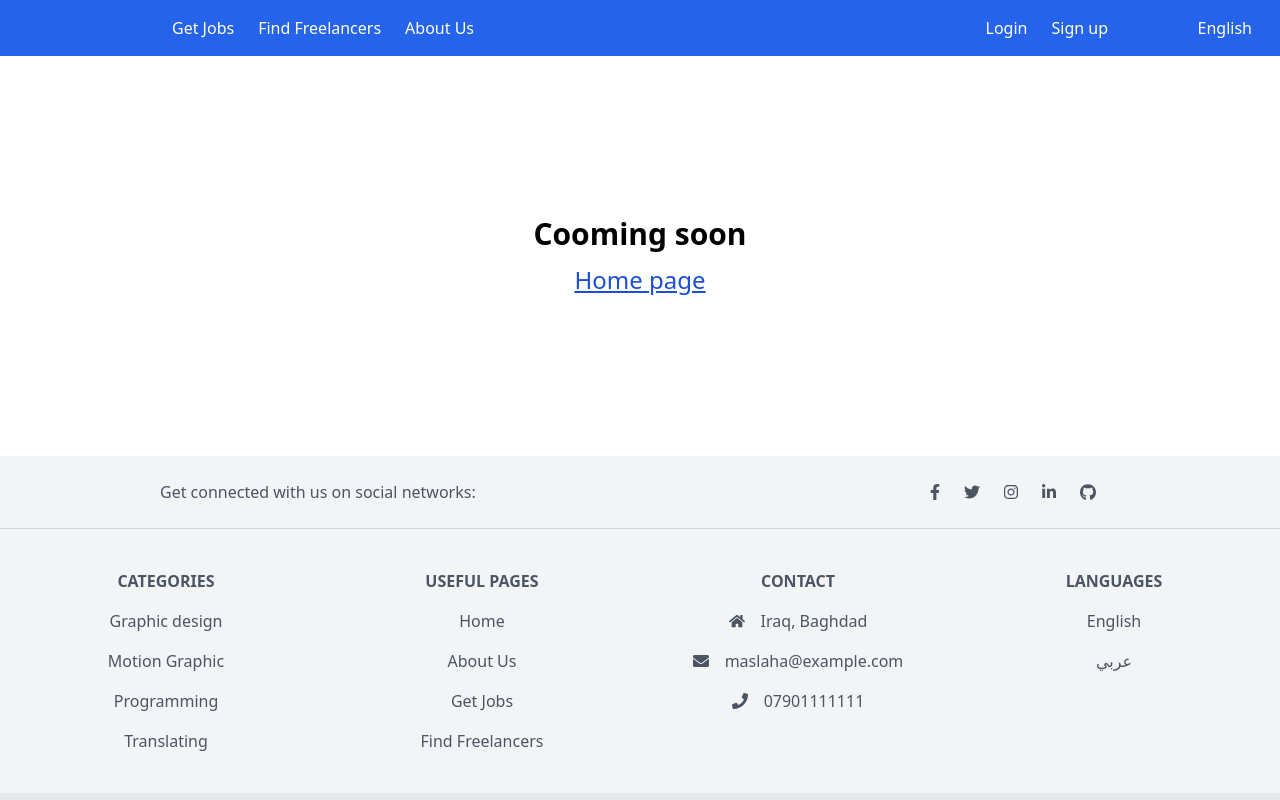
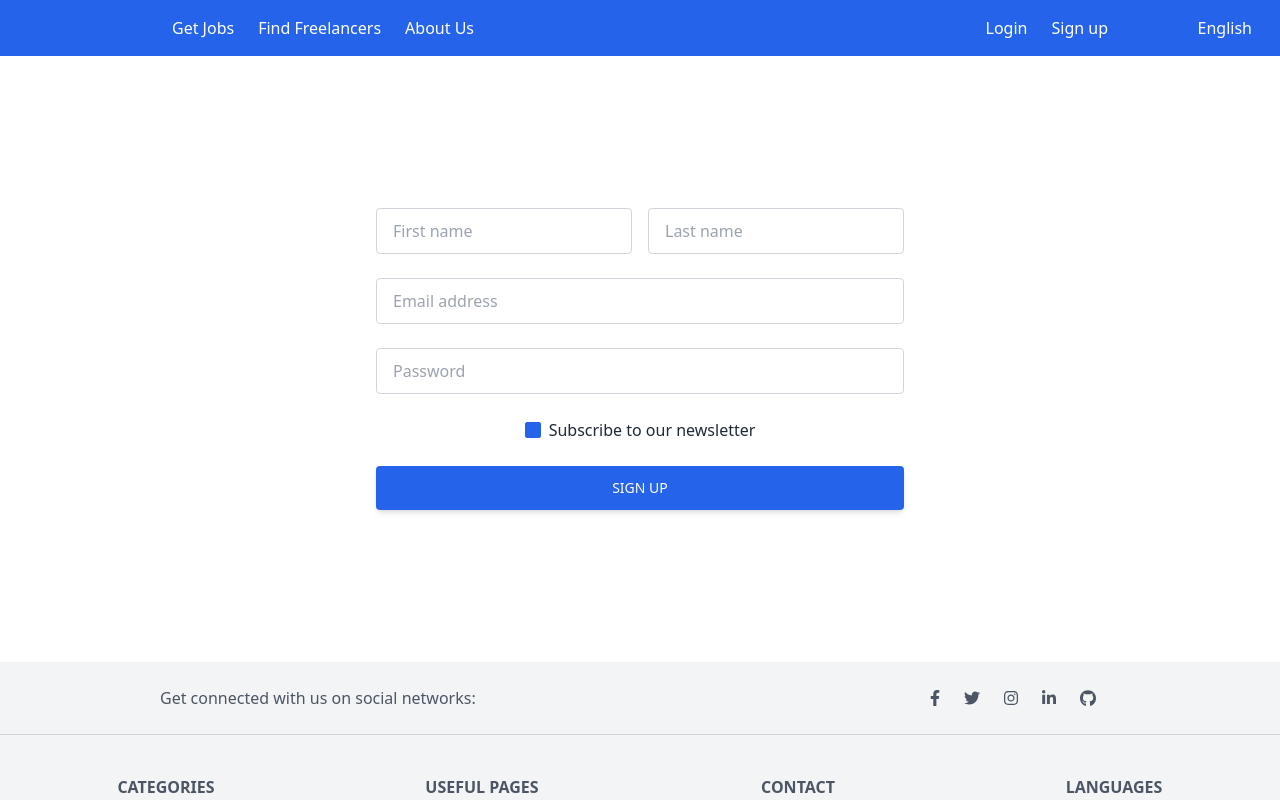
Before and after one commit to moh1434/Maslah-Tech-vue3, a Vue app: page /sign-up in a window 1280 px wide. Shown: the top 800 px of the page. Built offline with nearby package versions, Linux system fonts and the light colour scheme.

Commit message:
init sign-up page

```diff
--- /dev/null
+++ b/src/components/Auth/SignUpForm.vue
@@ -0,0 +1,191 @@
+<script setup lang="ts">
+import { useI18n } from 'vue-i18n';
+const { t } = useI18n();
+</script>
+
+<template>
+  <div class="my-12 md:my-32">
+    <div class="mx-auto block p-6 max-w-xl">
+      <form>
+        <div class="grid grid-cols-2 gap-4">
+          <div class="form-group mb-6">
+            <input
+              type="text"
+              class="
+                form-control
+                block
+                w-full
+                px-3
+                md:px-4
+                py-1.5
+                md:py-2.5
+                text-base
+                font-normal
+                text-gray-700
+                bg-white bg-clip-padding
+                border border-solid border-gray-300
+                rounded
+                transition
+                ease-in-out
+                m-0
+                focus:text-gray-700
+                focus:bg-white
+                focus:border-blue-600
+                focus:outline-none
+              "
+              id="exampleInput123"
+              aria-describedby="emailHelp123"
+              placeholder="First name"
+            />
+          </div>
+          <div class="form-group mb-6">
+            <input
+              type="text"
+              class="
+                form-control
+                block
+                w-full
+                px-3
+                md:px-4
+                py-1.5
+                md:py-2.5
+                text-base
+                font-normal
+                text-gray-700
+                bg-white bg-clip-padding
+                border border-solid border-gray-300
+                rounded
+                transition
+                ease-in-out
+                m-0
+                focus:text-gray-700
+                focus:bg-white
+                focus:border-blue-600
+                focus:outline-none
+              "
+              id="exampleInput124"
+              aria-describedby="emailHelp124"
+              placeholder="Last name"
+            />
+          </div>
+        </div>
+        <div class="form-group mb-6">
+          <input
+            type="email"
+            class="
+              form-control
+              block
+              w-full
+              px-3
+              md:px-4
+              py-1.5
+              md:py-2.5
+              text-base
+              font-normal
+              text-gray-700
+              bg-white bg-clip-padding
+              border border-solid border-gray-300
+              rounded
+              transition
+              ease-in-out
+              m-0
+              focus:text-gray-700
+              focus:bg-white
+              focus:border-blue-600
+              focus:outline-none
+            "
+            id="exampleInput125"
+            placeholder="Email address"
+          />
+        </div>
+        <div class="form-group mb-6">
+          <input
+            type="password"
+            class="
+              form-control
+              block
+              w-full
+              px-3
+              md:px-4
+              py-1.5
+              md:py-2.5
+              text-base
+              font-normal
+              text-gray-700
+              bg-white bg-clip-padding
+              border border-solid border-gray-300
+              rounded
+              transition
+              ease-in-out
+              m-0
+              focus:text-gray-700
+              focus:bg-white
+              focus:border-blue-600
+              focus:outline-none
+            "
+            id="exampleInput126"
+            placeholder="Password"
+          />
+        </div>
+        <div class="form-group form-check text-center mb-6">
+          <input
+            type="checkbox"
+            class="
+              form-check-input
+              appearance-none
+              h-4
+              w-4
+              border border-gray-300
+              rounded-sm
+              bg-white
+              checked:bg-blue-600 checked:border-blue-600
+              focus:outline-none
+              transition
+              duration-200
+              mt-1
+              align-top
+              bg-no-repeat bg-center bg-contain
+              mr-2
+              cursor-pointer
+            "
+            id="exampleCheck25"
+            checked
+          />
+          <label
+            class="form-check-label inline-block text-gray-800"
+            for="exampleCheck25"
+            >Subscribe to our newsletter</label
+          >
+        </div>
+        <button
+          type="submit"
+          class="
+            w-full
+            px-6
+            py-2.5
+            md:py-3
+            bg-blue-600
+            text-white
+            font-medium
+            text-xs
+            md:text-sm
+            leading-tight
+            uppercase
+            rounded
+            shadow-md
+            hover:bg-blue-700 hover:shadow-lg
+            focus:bg-blue-700 focus:shadow-lg focus:outline-none focus:ring-0
+            active:bg-blue-800 active:shadow-lg
+            transition
+            duration-150
+            ease-in-out
+          "
+        >
+          Sign up
+        </button>
+      </form>
+    </div>
+  </div>
+</template>
+
+<style></style>
--- a/src/components/global/TheHeader.vue
+++ b/src/components/global/TheHeader.vue
@@ -12,7 +12,7 @@ const menuLinks = ref([
 ]);
 const registerLinks = ref([
   { text: computed(() => t('login')), name: 'login', params: {} },
-  { text: computed(() => t('sign_up')), name: '404', params: {} },
+  { text: computed(() => t('sign_up')), name: 'sign-up', params: {} },
   // { text: "Contact Us", url: "/" },
 ]);
 </script>
--- /dev/null
+++ b/src/pages/SignUp.vue
@@ -0,0 +1,11 @@
+<script setup lang="ts">
+import SignUpForm from '@/components/Auth/SignUpForm.vue';
+</script>
+
+<template>
+  <div>
+    <SignUpForm></SignUpForm>
+  </div>
+</template>
+
+<style></style>
--- a/src/router/index.ts
+++ b/src/router/index.ts
@@ -16,6 +16,12 @@ const routes = [
     component: () => import('@/pages/Login.vue'),
   },
   {
+    path: '/sign-up',
+    name: 'sign-up',
+    component: () => import('@/pages/SignUp.vue'),
+  },
+
+  {
     path: '/404',
     alias: '/:pathMatch(.*)*',
     name: '404',
```
